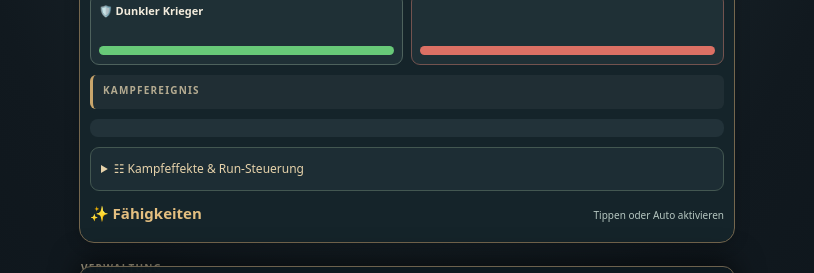
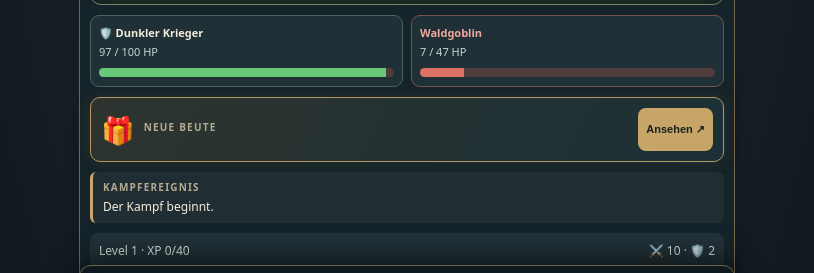
Before and after one commit to Cuddlerandom/idle-rpg, a plain HTML site: page index.html in a window 1280 px wide. Shown: the part 456-729 px from the top of the page, without its empty margins (233-1047 px from the left). Drawn offline with Linux system fonts and the light colour scheme.

Commit message:
feat: add visible loot alert and inspect shortcut

```diff
--- a/index.html
+++ b/index.html
@@ -74,11 +74,17 @@
 .nav-symbol{font-size:22px;line-height:1.1}
 #run,#shop,#items,#info{scroll-margin-top:12px}
 @media(max-width:390px){.game-header h1{font-size:17px}.header-talents{font-size:11px;padding:10px 6px}#battle>.scene{height:255px}.battle-top{grid-template-columns:1fr 1.25fr}.wave-card b{font-size:15px}.currency-card b{font-size:11px}.combat-vitals{gap:5px}.vital-card{padding:7px 6px}.vital-heading{font-size:10px}}
+.loot-notice{display:flex;align-items:center;gap:9px;margin:10px 0;padding:10px;background:linear-gradient(115deg,#2d342f,#1c3036);border:1px solid #b49760;border-radius:10px;box-shadow:0 0 18px #a87c3422}
+.loot-notice-icon{font-size:27px;flex-shrink:0}
+.loot-notice-copy{min-width:0;flex:1;display:flex;flex-direction:column;gap:3px}
+.loot-notice-copy b{font-size:13px;overflow-wrap:anywhere}
+.loot-notice-copy small{color:#d4d9ce;font-size:11px}
+.loot-notice button{padding:9px 8px;min-height:43px;flex-shrink:0;font-size:11px}
 </style></head><body><main><header class="game-header"><div class="game-mark">⚔️</div><div><div class="game-kicker">ECLIPSE · IDLE RPG</div><h1>Dunkler Krieger <span class="hud-version">HUD V2</span></h1></div><a class="header-talents" href="talentplaner.html" aria-label="Talentplaner öffnen">🌳 Talente ↗</a></header>
 <section class="panel" id="battle"><div class="battle-top"><div class="wave-card"><span class="hud-label">AKTUELLE WELLE</span><b id="wave"></b></div><div class="currency-card"><span class="hud-label">DEINE WÄHRUNGEN</span><b id="money"></b></div></div>
 <div class="scene"><div class="actors"><span id="heroActor" aria-label="Dunkler Krieger"><canvas id="heroSprite" width="128" height="192" style="display:none" aria-hidden="true"></canvas><span id="heroFallback">🛡️</span></span><span id="enemyIcon">👺</span></div></div>
 <div class="combat-vitals"><div class="vital-card hero-vital"><div class="vital-heading"><b>🛡️ Dunkler Krieger</b><span id="hpText"></span></div><div class="bar"><div id="hpBar"></div></div></div><div class="vital-card enemy-vital"><div class="vital-heading"><b id="enemyName"></b><span id="enemyHpText"></span></div><div class="bar enemy"><div id="enemyBar"></div></div></div></div>
-<div class="battle-message"><span class="hud-label">KAMPFEREIGNIS</span><p class="log" id="log"></p></div><div class="hero-overview"><span id="level"></span><span id="combatStats"></span></div><details class="battle-details"><summary>☷ Kampfeffekte & Run-Steuerung</summary><div class="effect-row" id="effects"></div><div class="row run-controls"><button class="alt" id="pauseBtn" onclick="togglePause()">⏸ Pausieren</button><button class="alt" onclick="endRun()">🏁 Run beenden</button></div></details><div class="ability-header"><h2>✨ Fähigkeiten</h2><span class="muted">Tippen oder Auto aktivieren</span></div><div class="skill-list" id="skills"></div></section>
+<div id="lootNotice" class="loot-notice hidden" role="status" aria-live="polite"><span class="loot-notice-icon">🎁</span><div class="loot-notice-copy"><span class="hud-label">NEUE BEUTE</span><b id="lootNoticeName"></b><small id="lootNoticeMeta"></small></div><button type="button" onclick="viewRecentLoot()">Ansehen ↗</button></div><div class="battle-message"><span class="hud-label">KAMPFEREIGNIS</span><p class="log" id="log"></p></div><div class="hero-overview"><span id="level"></span><span id="combatStats"></span></div><details class="battle-details"><summary>☷ Kampfeffekte & Run-Steuerung</summary><div class="effect-row" id="effects"></div><div class="row run-controls"><button class="alt" id="pauseBtn" onclick="togglePause()">⏸ Pausieren</button><button class="alt" onclick="endRun()">🏁 Run beenden</button></div></details><div class="ability-header"><h2>✨ Fähigkeiten</h2><span class="muted">Tippen oder Auto aktivieren</span></div><div class="skill-list" id="skills"></div></section>
 <section class="panel hidden" id="runEnd"><h2>📜 Run-Zusammenfassung</h2><div id="summary" class="run-note"></div><p><button onclick="startRun()">▶️ Neuen Run starten</button></p></section>
 
 <div class="menu-heading"><span class="hud-label">VERWALTUNG</span><h2>Dein Abenteuer</h2></div><nav aria-label="Spielnavigation"><button id="tabRun" class="active" onclick="tab('run')"><span class="nav-symbol">⬆️</span>Upgrades</button><button id="tabShop" onclick="tab('shop')"><span class="nav-symbol">🔨</span>Werkstatt</button><button id="tabItems" onclick="tab('items')"><span class="nav-symbol">🎒</span>Beute</button><button id="tabInfo" onclick="tab('info')"><span class="nav-symbol">📖</span>Info</button></nav>
```
